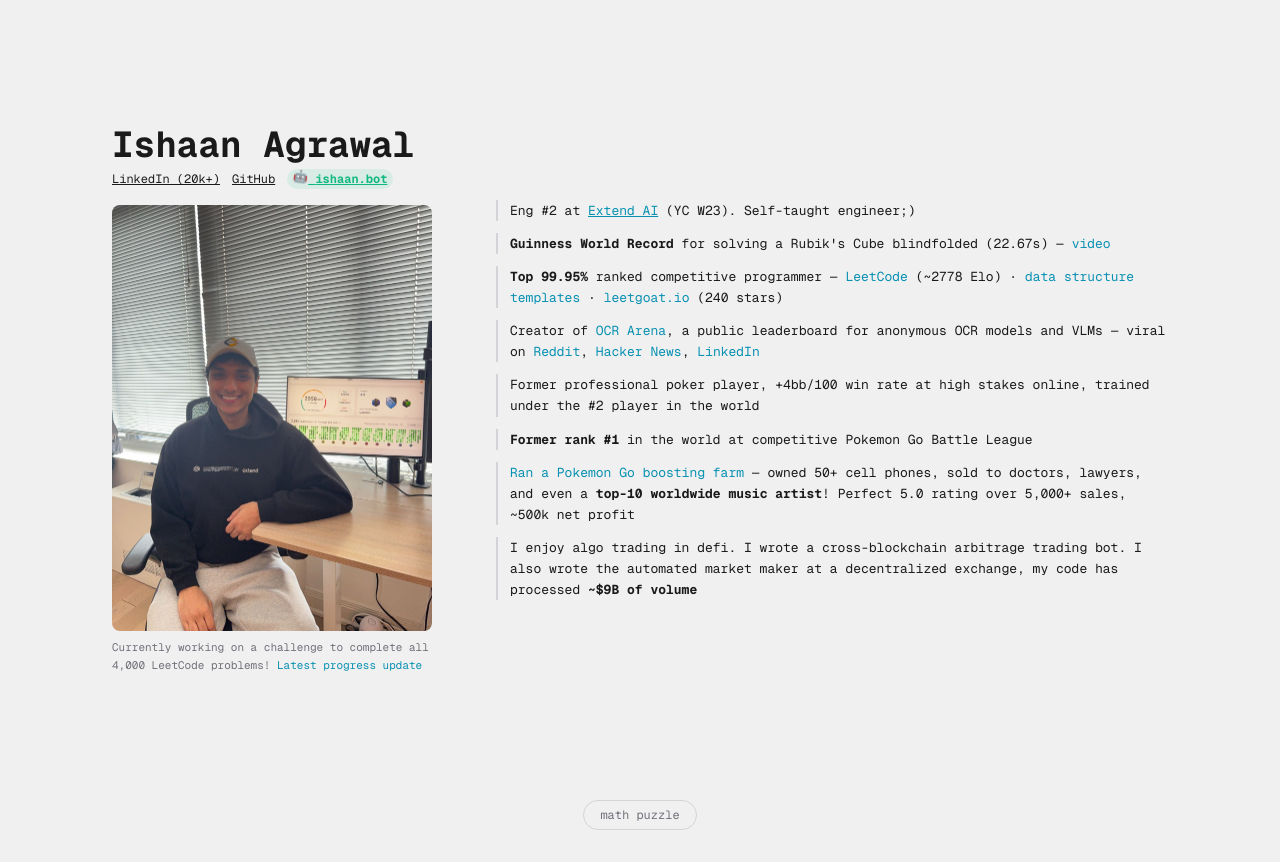
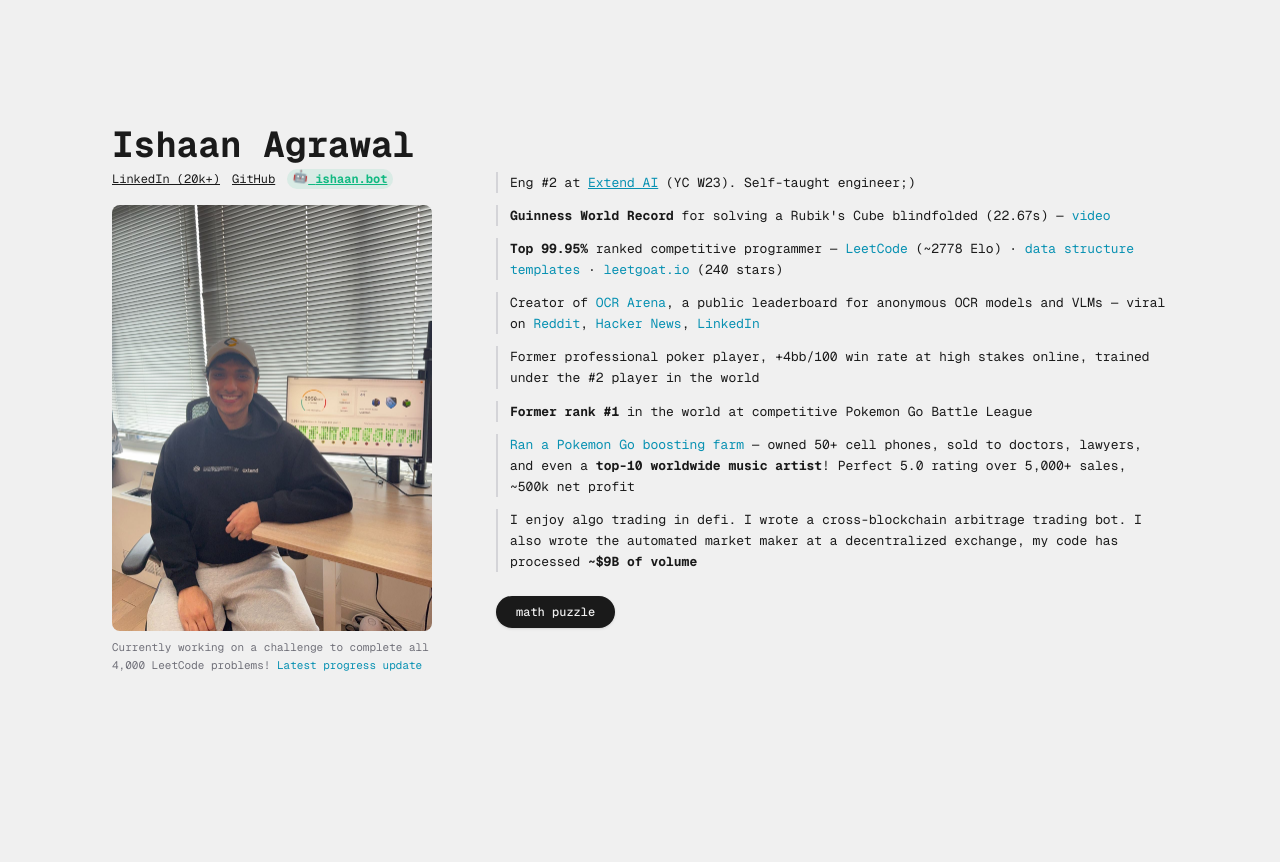
Before and after one commit to ishaanbuildsthings/ishaan.md, a Next.js app in the folder personal/: page / in a window 1280 px wide. After the commit the page ends 800 px from the top, so only its background shows below. Built offline with nearby package versions, Linux system fonts and the light colour scheme.

Commit message:
Move math puzzle into right column, make button more clickable
Co-Authored-By: Claude Opus 4.6 <noreply@anthropic.com>

```diff
--- a/personal/src/app/page.tsx
+++ b/personal/src/app/page.tsx
@@ -11,11 +11,11 @@ export default function Home() {
         </div>
         <div className="flex-1 flex flex-col justify-center min-w-0">
           <Sidebar />
+          <div className="mt-6">
+            <MathPuzzle />
+          </div>
         </div>
       </main>
-      <div className="pb-8 px-6 sm:px-8 lg:px-12 max-w-6xl mx-auto">
-        <MathPuzzle />
-      </div>
     </div>
   );
 }
--- a/personal/src/components/MathPuzzle.tsx
+++ b/personal/src/components/MathPuzzle.tsx
@@ -6,15 +6,15 @@ export default function MathPuzzle() {
   const [open, setOpen] = useState(false);
 
   return (
-    <div className="text-center">
+    <div>
       <button
         onClick={() => setOpen(!open)}
-        className="text-xs px-4 py-1.5 rounded-full border border-border text-muted hover:text-foreground hover:border-foreground transition-colors cursor-pointer"
+        className="text-xs px-5 py-2 rounded-full bg-foreground text-background font-medium hover:opacity-80 active:opacity-70 transition-opacity cursor-pointer shadow-sm"
       >
         {open ? "hide puzzle" : "math puzzle"}
       </button>
       {open && (
-        <div className="mt-4 max-w-lg mx-auto text-left border border-border rounded-lg p-4 bg-surface">
+        <div className="mt-3 border border-border rounded-lg p-4 bg-surface">
           <p className="text-[13px] text-foreground leading-relaxed">
             You are given an infinite integer number line. A ship spawns at an
             unknown integer position with an unknown integer velocity. Every
```
